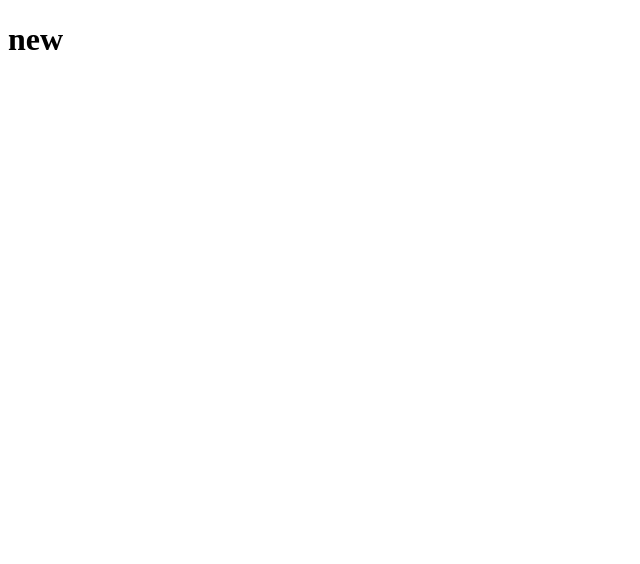
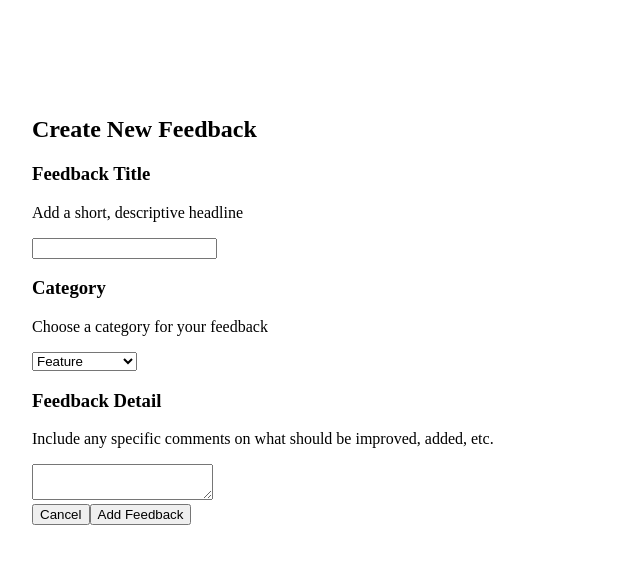
Before and after one commit to acunmedyaakademi/sude-irem-berna-mucahit-feedback-board, a React (Vite) app: page /new-feedback in a window 1280 px wide. Shown: the top 564 px of the page, without its empty margins (0-640 px from the left). Built offline with nearby package versions, Linux system fonts and the light colour scheme.

Commit message:
new feedback page sayfasi kodlandi.

```diff
--- a/src/App.css
+++ b/src/App.css
@@ -0,0 +1,4 @@
+.create-new-feedback {
+  padding: 88px 24px;
+  margin-bottom: 20px;
+}
--- a/src/pages/EditFeedback.jsx
+++ b/src/pages/EditFeedback.jsx
@@ -1,10 +1,14 @@
-
+import { useParams } from "react-router-dom";
+import { useContext } from "react";
+import { DataContext } from "../App";
 
 export default function EditFeedback() {
+  const { feedbackId } = useParams();
 
+  const { data, setData } = useContext(DataContext);
   return (
     <>
-      <h1>edit</h1>
+
     </>
-  )
+  );
 }
--- a/src/pages/NewFeedback.jsx
+++ b/src/pages/NewFeedback.jsx
@@ -1,8 +1,80 @@
+import { useParams } from "react-router-dom";
+import { useContext } from "react";
+import { DataContext } from "../App";
+import { useState } from "react";
+
 export default function NewFeedback() {
+  const { feedbackId } = useParams();
 
+  const { data, setData } = useContext(DataContext);
+
+  const [feedback, setFeedback] = useState({
+    title: "",
+    category: "",
+    detail: "",
+  });
+
+  const handleChange = (e) => {
+    setFeedback({ ...feedback, [e.target.name]: e.target.value });
+  };
+
+  const handleSubmit = (e) => {
+    e.preventDefault();
+  };
   return (
     <>
-    <h1>new</h1>
+      <div className="create-new-feedback">
+        <h2>Create New Feedback</h2>
+        <form onSubmit={handleSubmit}>
+          <div className="create-new-feedback-title">
+            <h3>Feedback Title</h3>
+            <p>Add a short, descriptive headline</p>
+            <input
+              name="title"
+              value={feedback.title}
+              onChange={handleChange}
+              type="text"
+            />
+          </div>
+          <div className="create-new-feedback-category">
+            <h3>Category</h3>
+            <p>Choose a category for your feedback</p>
+            <select
+              name="category"
+              value={feedback.category}
+              onChange={handleChange}
+            >
+              <option value="Feature">Feature</option>
+              <option value="Feature">UI</option>
+              <option value="Feature">UX</option>
+              <option value="Feature">Enhancement</option>
+              <option value="Feature">Bug</option>
+            </select>
+          </div>
+          <div className="create-new-feedback-detail">
+            <h3>Feedback Detail</h3>
+            <p>
+              Include any specific comments on what should be improved, added,
+              etc.
+            </p>
+            <textarea
+              name="newfeedback-message"
+              onChange={handleChange}
+            ></textarea>
+          </div>
+          <div className="create-new-feedback-btn">
+            <button
+              className="feedbackBtn-cancelBtn"
+              onClick={() =>
+                setFeedback({ title: "", category: "Feature", detail: "" })
+              }
+            >
+              Cancel
+            </button>
+            <button>Add Feedback</button>
+          </div>
+        </form>
+      </div>
     </>
-  )
+  );
 }
```
